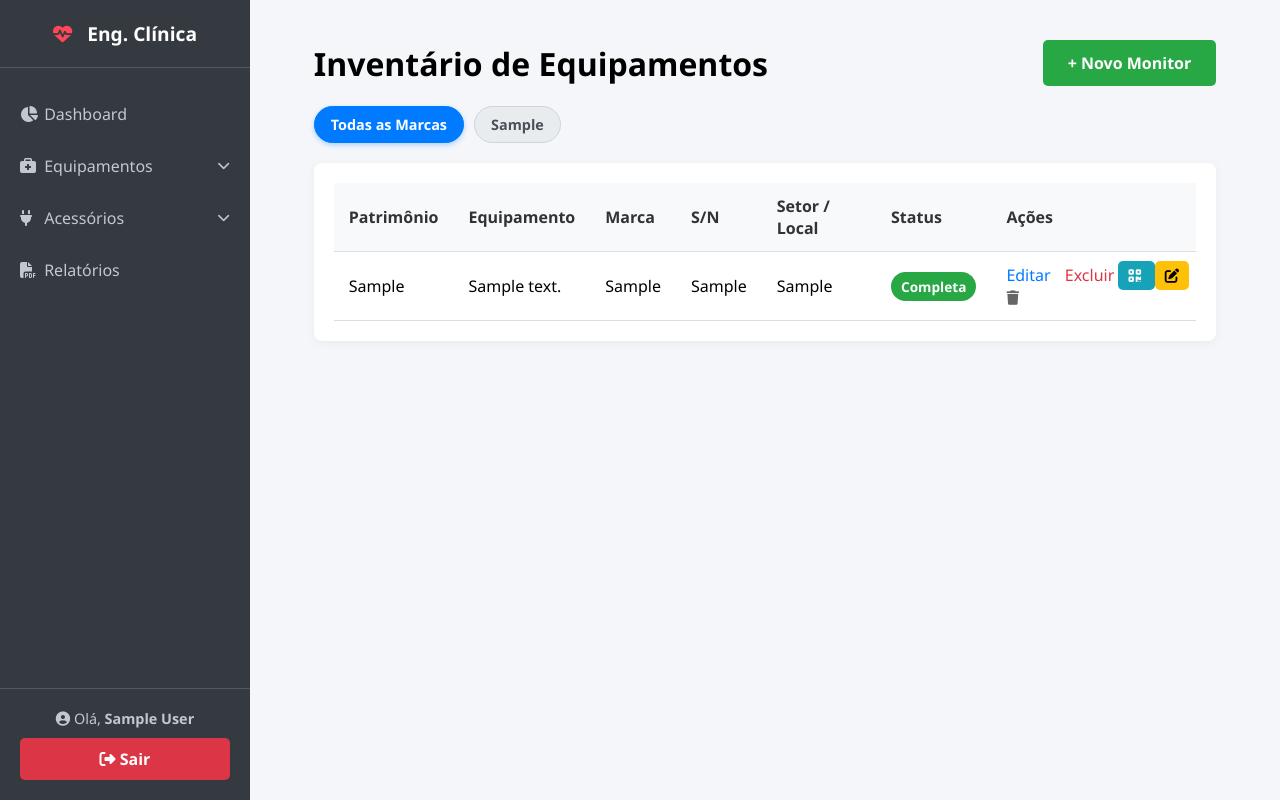
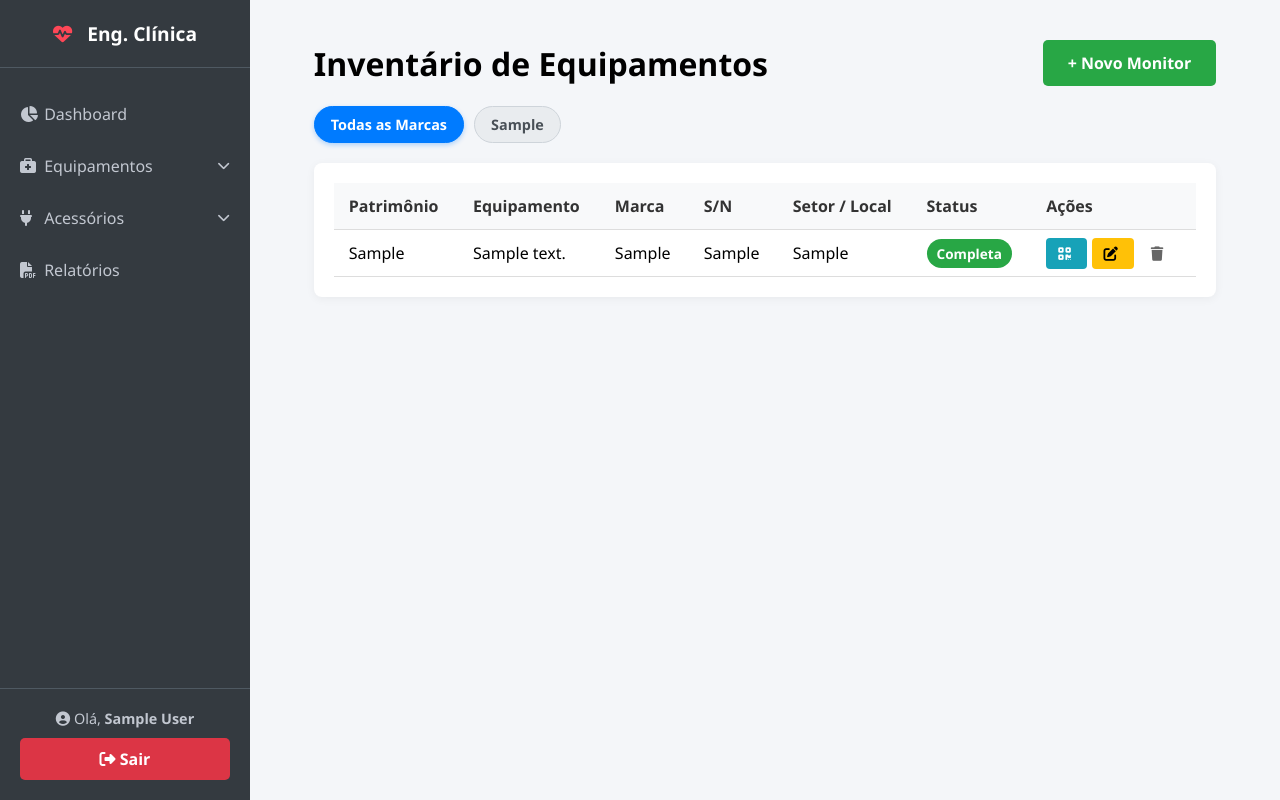
Before and after one commit to DevGuilherme-cpu/sistema-engenharia-clinica, a Flask app: page /monitores in a window 1280 px wide. Run offline with Flask 3, Linux system fonts and the light colour scheme; the visitor is signed in with stand-in values (Sample User, id 1); tables that the repository leaves empty hold one stand-in row (values such as "Sample post").

Commit message:
Corrigindo visual dos botoes na tabela

```diff
--- a/templates/monitores.html
+++ b/templates/monitores.html
@@ -39,29 +39,25 @@
                     <td>{{ monitor.numero_serie }}</td>
                     <td>{{ monitor.local or 'Não informado' }}</td>
                     <td><span class="badge badge-{{ monitor.status | lower }}">{{ monitor.status }}</span></td>
-                    <td>
-                        <a href="{{ url_for('editar_monitor', id=monitor.id) }}"
-                            style="color: #007bff; text-decoration: none; margin-right: 10px;">Editar</a>
-                        <a href="{{ url_for('excluir_monitor', id=monitor.id) }}"
-                            style="color: #dc3545; text-decoration: none;"
-                            onclick="return confirm('Tem certeza que deseja excluir?')">Excluir</a>
-
+                    <td style="white-space: nowrap;">
                         <a href="/etiqueta/{{ monitor.id }}" target="_blank" class="btn-salvar"
-                            style="background-color: #17a2b8; padding: 5px 10px; font-size: 0.9rem;"
+                            style="background-color: #17a2b8; padding: 6px 12px; font-size: 0.9rem; margin-right: 5px; border-radius: 4px;"
                             title="Gerar Etiqueta QR">
                             <i class="fas fa-qrcode"></i>
                         </a>
 
                         <a href="/editar_monitor/{{ monitor.id }}" class="btn-salvar"
-                            style="background-color: #ffc107; color: #000; padding: 5px 10px; font-size: 0.9rem;">
+                            style="background-color: #ffc107; color: #000; padding: 6px 12px; font-size: 0.9rem; margin-right: 5px; border-radius: 4px;"
+                            title="Editar Equipamento">
                             <i class="fas fa-edit"></i>
                         </a>
+
                         <a href="/excluir_monitor/{{ monitor.id }}" class="btn-cancelar"
-                            style="padding: 5px 10px; font-size: 0.9rem;"
+                            style="padding: 6px 12px; font-size: 0.9rem; margin: 0; border-radius: 4px;"
+                            title="Excluir Equipamento"
                             onclick="return confirm('Tem certeza que deseja excluir?');">
                             <i class="fas fa-trash"></i>
                         </a>
-
                     </td>
                 </tr>
                 {% else %}
```
